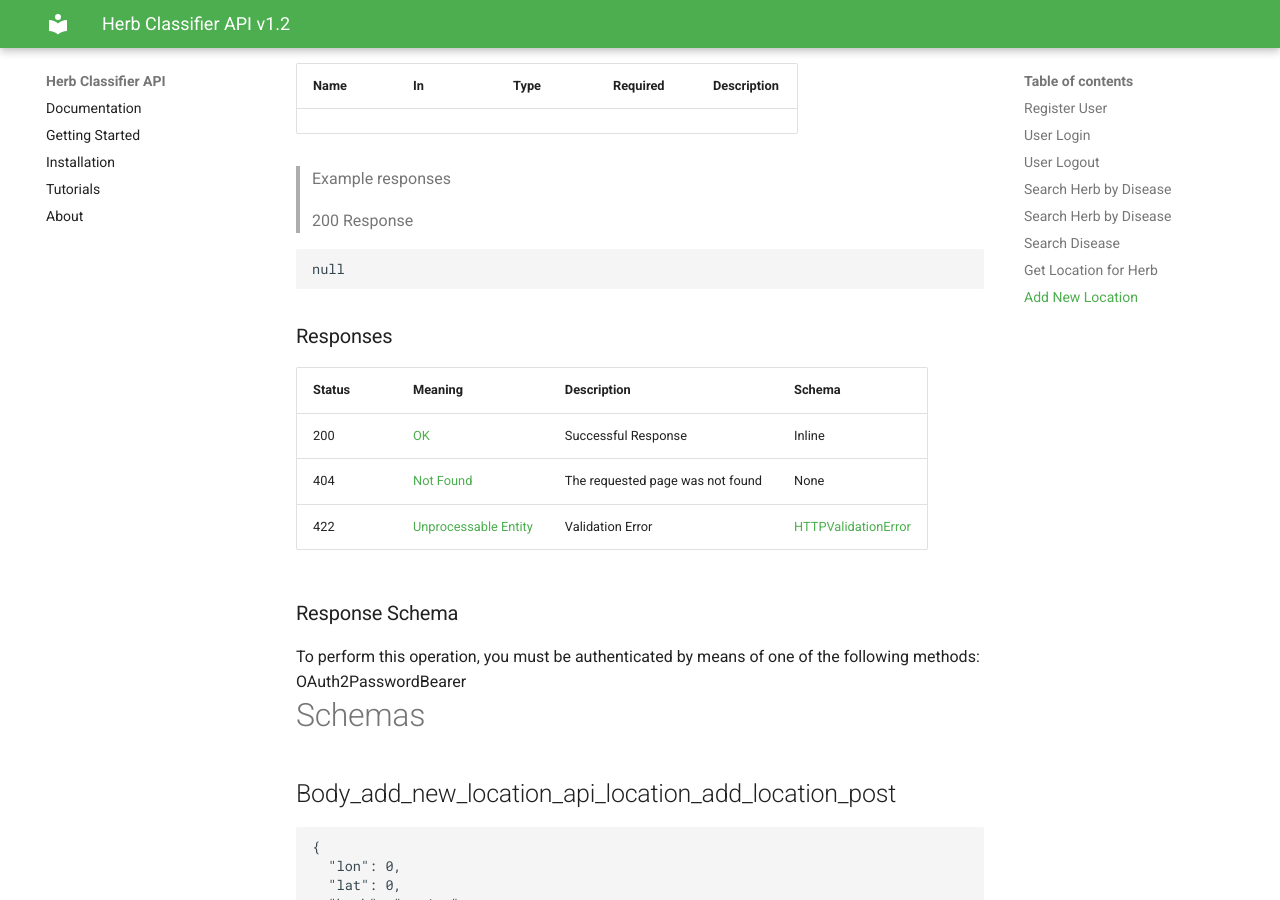
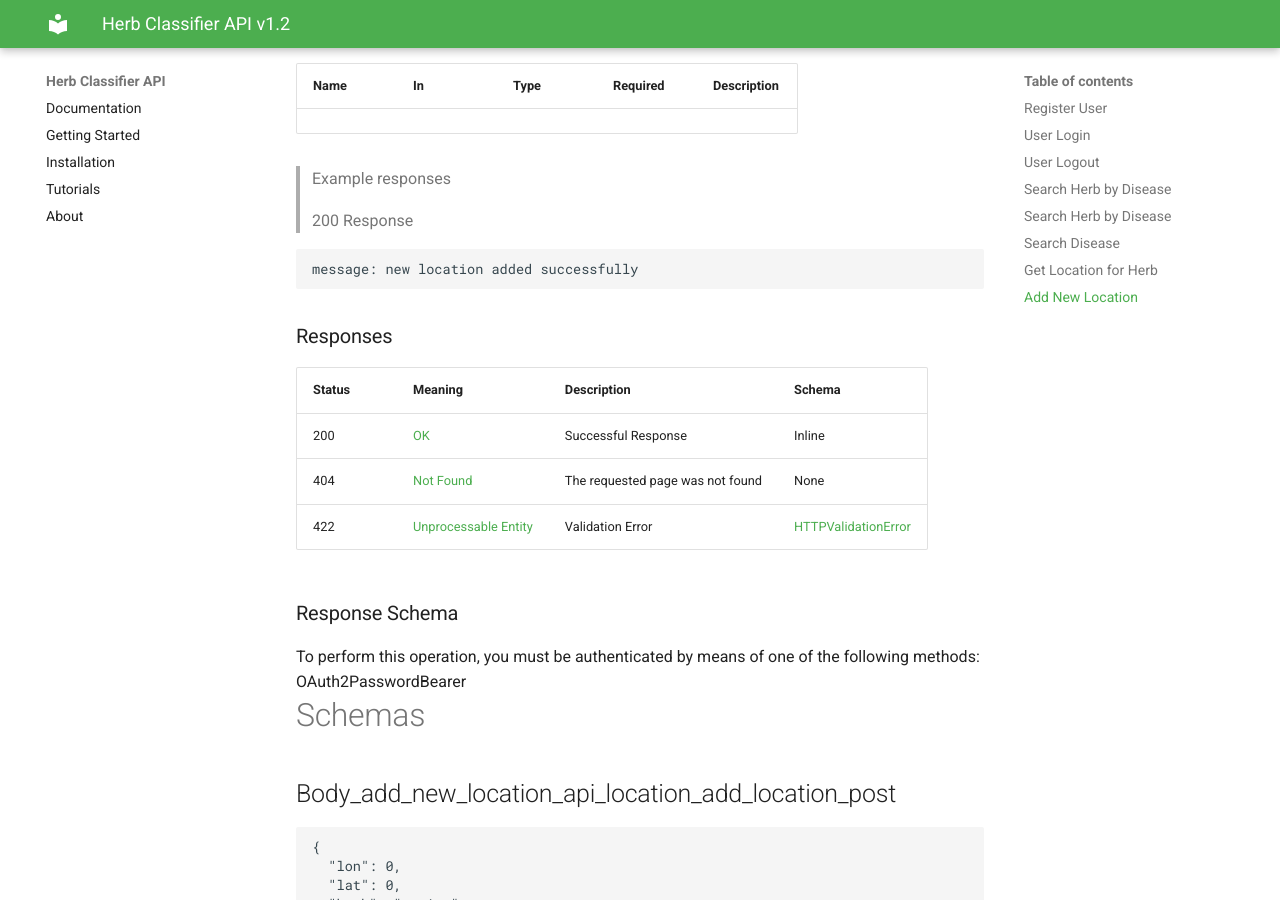
Before and after one commit to dilshankarunarathne/herb-classifier-backend, an MkDocs documentation site: the page built from docs/api_documentation.md, in a window 1280 px wide and 900 px high, scrolled down 33134 px. Built offline with MkDocs 1.6.1 and Material for MkDocs 9.7.7, drawn with Linux system fonts in a browser that asks for light colours.

Commit message:
Update api_documentation.md

````diff
--- a/docs/api_documentation.md
+++ b/docs/api_documentation.md
@@ -1719,7 +1719,7 @@ herb: string
 > 200 Response
 
 ```json
-null
+message: new location added successfully
 ```
 
 <h3 id="add_new_location_api_location_add_location_post-responses">Responses</h3>
````
